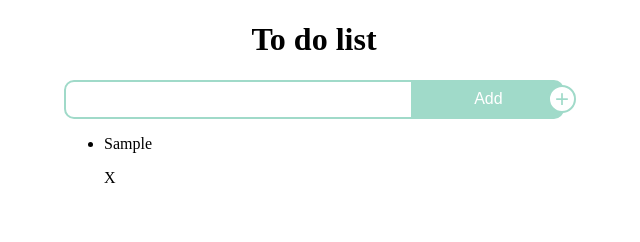
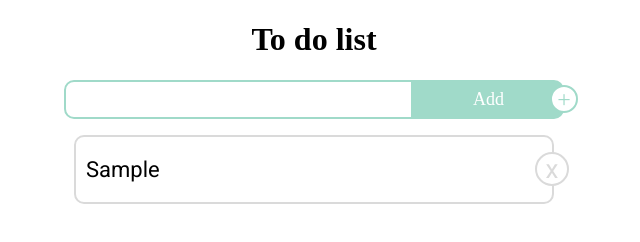
Before and after one commit to pwujek7/react-todo, a React app: page / in a window 1280 px wide. Both pictures are taken after typing "Sample" into the empty fields and a click on the button "Add". Shown: the whole page, without its empty margins (326-966 px from the left). Built offline with nearby package versions, Linux system fonts and the light colour scheme; a web font is replaced by a local one.

Commit message:
added CSS styles #2

```diff
--- a/src/js/components/ToDoItem.js
+++ b/src/js/components/ToDoItem.js
@@ -7,11 +7,9 @@ class ToDoItem extends React.Component {
 
   render() {
     return (
-      <li>
-        <div>
-          <p>{this.props.item}</p>
-          <span onClick={this.handleDelete.bind(this)}>X</span>
-        </div>
+      <li className="container__item">
+        <p className="container__txt">{this.props.item}</p>
+        <span className="container__icon" onClick={this.handleDelete.bind(this)}>x</span>
       </li>
     )
   }
--- a/src/js/components/ToDoList.js
+++ b/src/js/components/ToDoList.js
@@ -43,7 +43,7 @@ class ToDoList extends React.Component {
       <div className="container">
         <h1 className="container__title">To do list</h1>
         <ToDoInput onAdd={this.addItem}/>
-        <ul>
+        <ul className="container__list">
           {todos}
         </ul>
       </div>
--- a/src/sass/styles.scss
+++ b/src/sass/styles.scss
@@ -1,3 +1,6 @@
+$font-ranchers: Ranchers, cursive;
+$font-roboto: Roboto, sans-serif;
+
 body {
   margin: 0px;
   padding: 0px;
@@ -11,6 +14,7 @@ body {
   &__title {
     width: 100%;
     text-align: center;
+    font-family: $font-ranchers;
   }
 
   &__form {
@@ -32,7 +36,8 @@ body {
   &__btn {
     flex: 3 3 0;
     color: #ffffff;
-    font-size: 16px;
+    font-size: 18px;
+    font-family: $font-ranchers;
     background-color: #a0dac9;
     border: none;
     border-radius: 0 10px 10px 0;
@@ -46,15 +51,16 @@ body {
       height: 24px;
       width: 24px;
       font-size: 24px;
-      line-height: 24px;
-      text-align: center;
       color: #a0dac9;
       background-color: #ffffff;
       border: 2px solid #a0dac9;
       border-radius: 50%;
+      display: flex;
+      justify-content: center;
+      align-items: center;
       position: absolute;
       top: 50%;
-      right: -12px;
+      right: -14px;
       transform: translateY(-50%);
     }
 
@@ -67,4 +73,47 @@ body {
       }
     }
   }
+
+  &__list {
+    width: 100%;
+    list-style-type: none;
+    padding: 0px;
+    font-family: $font-roboto;
+  }
+
+  &__item {
+    padding: 20px 10px;
+    margin: 10px;
+    border: 2px solid #dadada;
+    border-radius: 10px;
+    position: relative;
+  }
+
+  &__txt {
+    margin: 0px;
+    font-size: 22px;
+  }
+
+  &__icon {
+    color: #dadada;
+    font-size: 26px;
+    width: 30px;
+    height: 30px;
+    border: 2px solid #dadada;
+    border-radius: 50%;
+    background-color: #ffffff;
+    display: flex;
+    justify-content: center;
+    align-items: center;
+    position: absolute;
+    top: 50%;
+    right: -17px;
+    transform: translateY(-50%);
+    cursor: pointer;
+
+    &:hover {
+      color: #de2020;
+      border: 2px solid #de2020;
+    }
+  }
 }
--- a/src/template-index.html
+++ b/src/template-index.html
@@ -5,6 +5,7 @@
   <meta name="viewport" content="width=device-width, initial-scale=1.0">
   <meta http-equiv="X-UA-Compatible" content="ie=edge">
   <title><%= htmlWebpackPlugin.options.title %></title>
+  <link href="https://fonts.googleapis.com/css?family=Ranchers|Roboto" rel="stylesheet">
 </head>
 <body>
   <div id="root"></div>
```
